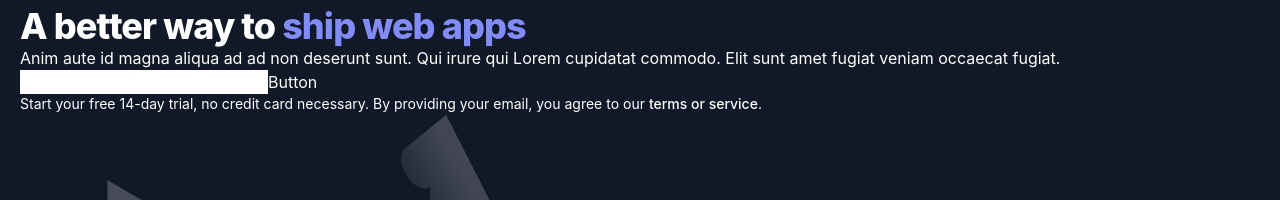
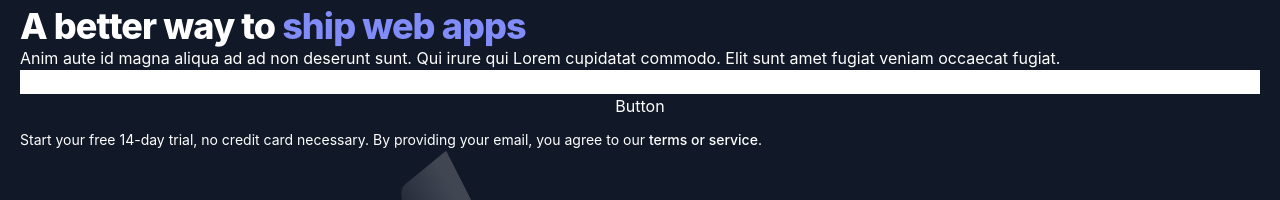
Before and after one commit to randseay/free-trial-demo, a React (Create React App) app: page / in a window 1280 px wide. Shown: the part 392-592 px from the top of the page. Built offline with nearby package versions, Linux system fonts and the light colour scheme; a web font is replaced by a local one.

Commit message:
Initialize the `SignupForm` component.

```diff
--- a/src/App.js
+++ b/src/App.js
@@ -1,9 +1,8 @@
-import Button from "components/Button";
 import Header from "components/Header";
 import HiringBadge from "components/HiringBadge";
+import SignupForm from "components/SignupForm";
 
 import illustration from "./illustration.svg";
-import "./App.css";
 
 function App() {
   return (
@@ -25,22 +24,7 @@ function App() {
             fugiat.
           </p>
 
-          <form>
-            <label htmlFor="email">
-              <input id="email" name="email" />
-            </label>
-
-            <Button>Start free trial</Button>
-          </form>
-
-          <p className="text-sm font-normal leading-5">
-            Start your free 14-day trial, no credit card necessary. By providing
-            your email, you agree to our{" "}
-            <a href="#" className="font-medium">
-              terms or service
-            </a>
-            .
-          </p>
+          <SignupForm />
         </div>
 
         <img src={illustration} alt="illustration" />
--- /dev/null
+++ b/src/components/SignupForm/SignupForm.js
@@ -0,0 +1,24 @@
+import Button from "components/Button";
+
+function SignupForm() {
+  return (
+    <form className="flex flex-col">
+      <label htmlFor="email">
+        <input className="w-full" id="email" name="email" />
+      </label>
+
+      <Button>Start free trial</Button>
+
+      <p className="mt-3 text-sm font-normal leading-5">
+        Start your free 14-day trial, no credit card necessary. By providing
+        your email, you agree to our{" "}
+        <a href="#" className="font-medium">
+          terms or service
+        </a>
+        .
+      </p>
+    </form>
+  );
+}
+
+export default SignupForm;
--- /dev/null
+++ b/src/components/SignupForm/index.js
@@ -0,0 +1 @@
+export { default } from "./SignupForm";
```
